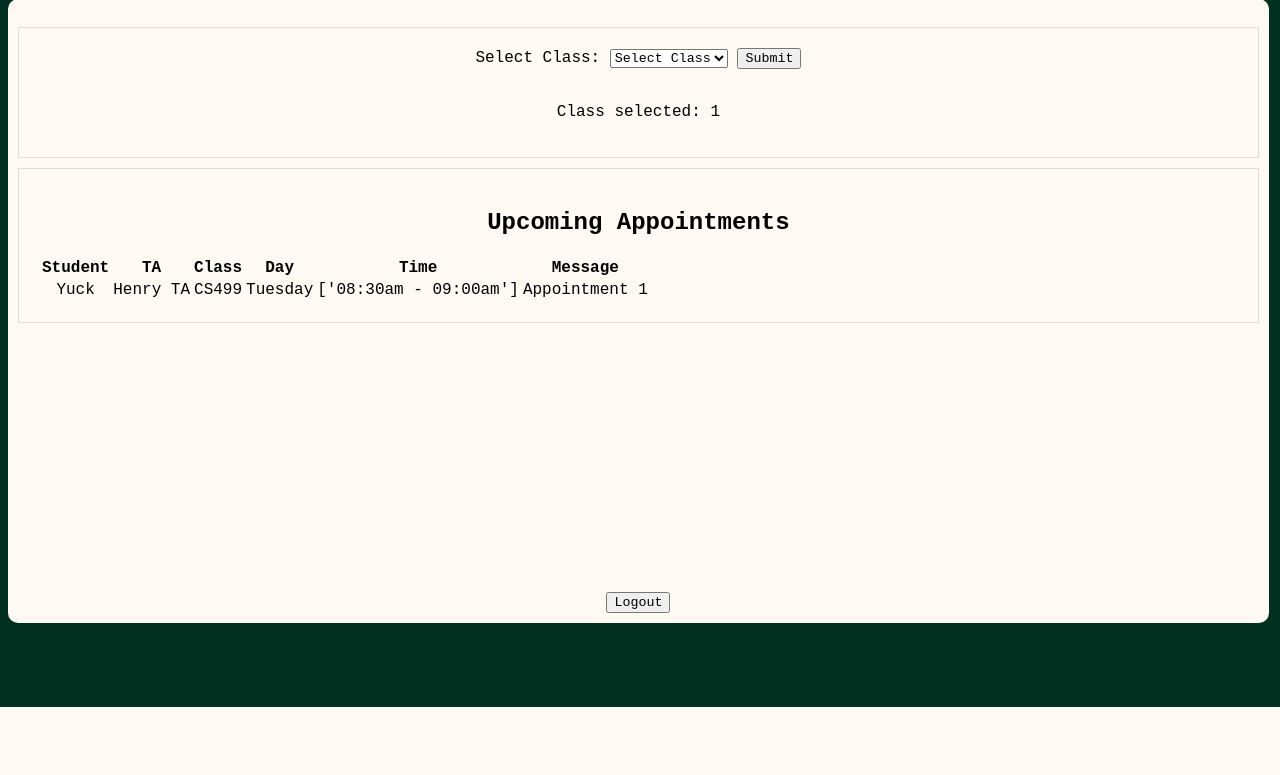
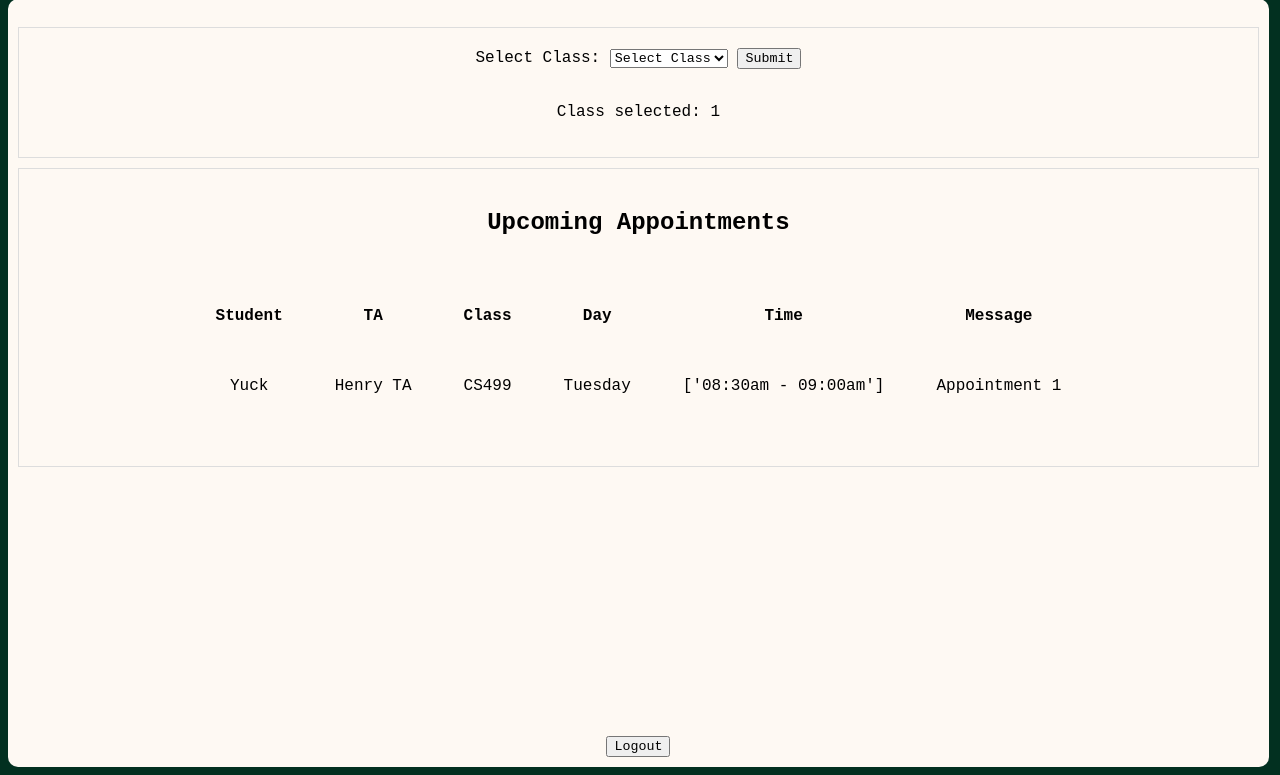
Before and after one commit to jrev12016/TASC, a Flask app: page /student in a window 1280 px wide. Shown: the part 93-868 px from the top of the page. Before the commit the page ends 800 px from the top, so only its background shows below. Run offline with Flask 2, Linux system fonts and the light colour scheme; the visitor is signed in with stand-in values (Sample User, id 1); data comes from the database, SQL or seed files in the repository; both versions use the stored data as it was after the commit.

Commit message:
tweaked table in student css

```diff
--- a/TASC_Code/static/student_style.css
+++ b/TASC_Code/static/student_style.css
@@ -66,3 +66,10 @@ ul {
     list-style-type: none;
     padding: 0;
 }
+
+table {
+    border-collapse: separate;
+    border-spacing: 50px;
+    margin-left: auto;
+    margin-right: auto;
+}
```
Also changed, not shown: TASC_Code/instance/TASC.db.
